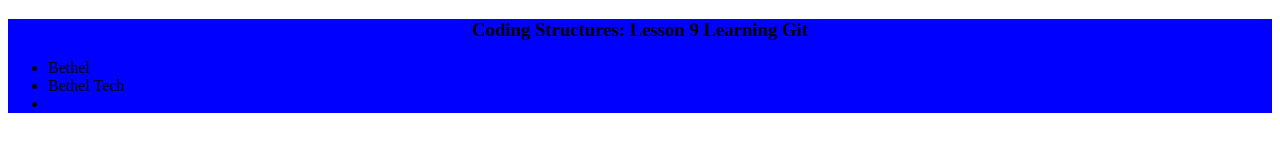
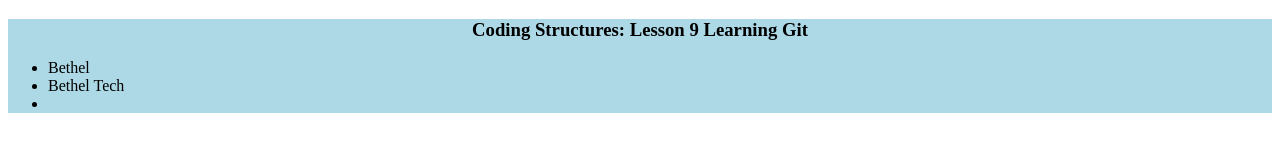
Before and after one commit to Carlito-Pedida/l09-git, a plain HTML site: page index.html in a window 1280 px wide. Drawn offline with Linux system fonts and the light colour scheme.

Commit message:
changed bg color

```diff
--- a/index.html
+++ b/index.html
@@ -5,7 +5,7 @@
         <meta charset="UTF-8">
     </head>
     <body>
-        <header style=background-color:blue>
+        <header style=background-color:lightblue>
             <h3 style=text-align:center>Coding Structures: Lesson 9 Learning Git</h3>
             <nav>
                 <ul>
```
Also changed, not shown: 1 other file.
